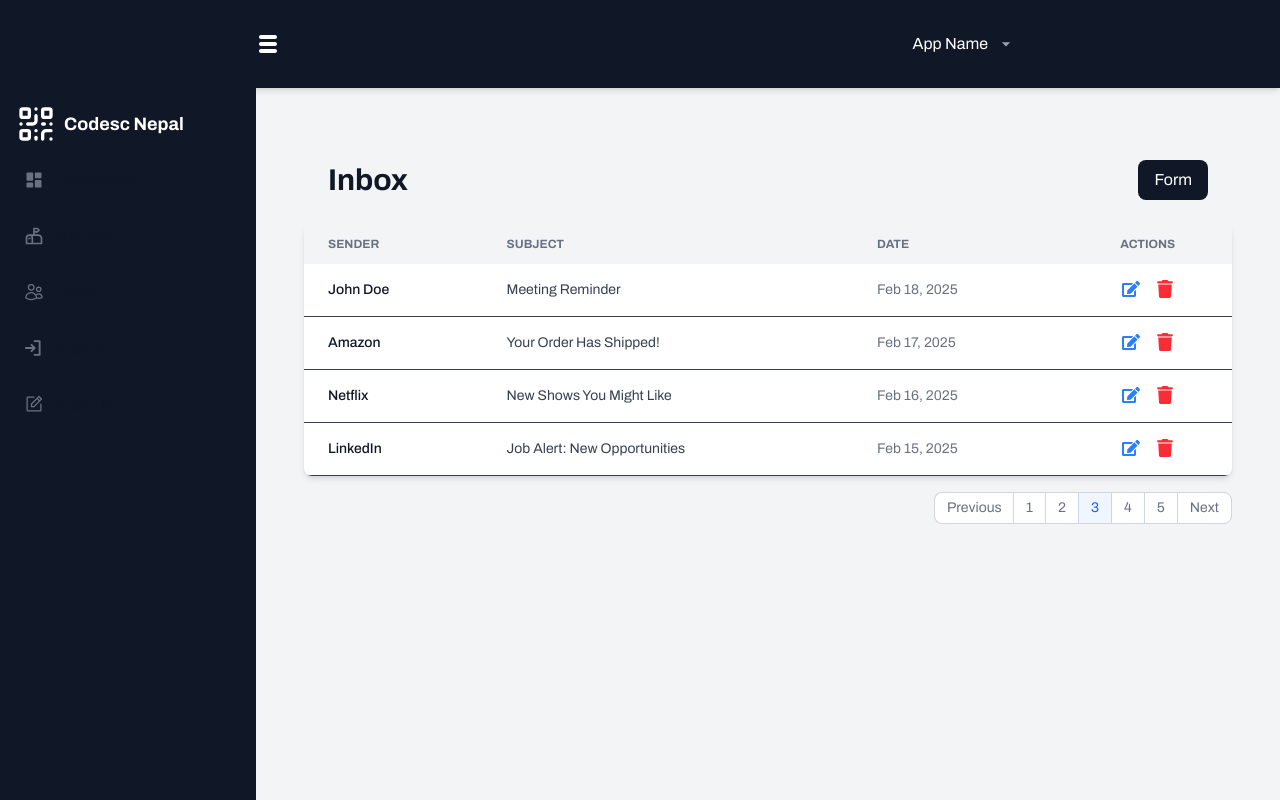
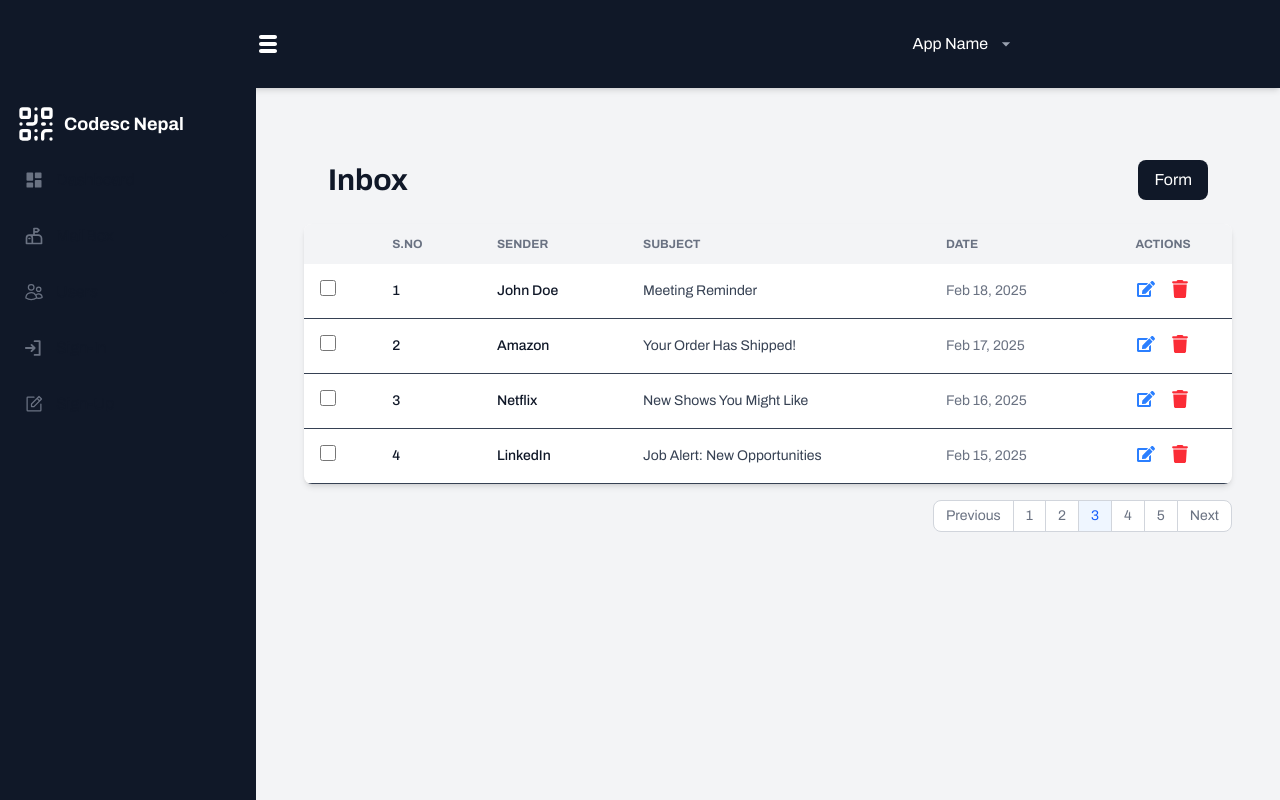
Before and after one commit to Lazypanda0316/ReacJSBasicFrontend, a React (Vite) app: page /admin-dashboard/all-mail in a window 1280 px wide. Shown: the top 800 px of the page. Built offline with nearby package versions, Linux system fonts and the light colour scheme; no server answers.

Commit message:
added scroll top as well ass miner adjustment to the code for UI

```diff
--- a/src/App.jsx
+++ b/src/App.jsx
@@ -18,6 +18,8 @@ import AdminDashboard from "./components/admin/dashboard/AdminDashboard";
 import Projects from "./pages/project/Projects";
 import AllMail from "./components/admin/allMail/AllMail";
 import AddProduct from "./components/admin/addproduct/AddProduct";
+import ScrollTop from "./pages/scrollTop/ScrollTop";
+import PageNotFound from "./pages/pageNotFound/PageNotFound";
 
 function App() {
   const [items, setItems] = useState([]);
@@ -71,9 +73,13 @@ function App() {
             <Route path="change-password" element={<ChangePassword />} />
             <Route path="order-history" element={<UserOrderHistory />} />
             <Route path="tranaction-history" element={<TranactionHistory />} />
+
           </Route>
+          <Route path="*" element={<PageNotFound/>}/>
         </Routes>
-        <Footer />
+
+        {/* <Footer /> */}
+        <ScrollTop/ >
       </Router>
     </>
   );
--- a/src/components/admin/allMail/AllMail.jsx
+++ b/src/components/admin/allMail/AllMail.jsx
@@ -1,52 +1,44 @@
-import React from "react";
+import React, { useState } from "react";
 import { FaTrash } from "react-icons/fa6";
 import { FaEdit } from "react-icons/fa";
 import { NavLink } from "react-router-dom";
 
 const AllMail = () => {
-  const emails = [
-    {
-      id: 1,
-      sender: "John Doe",
-      subject: "Meeting Reminder",
-      date: "Feb 18, 2025",
-    },
-    {
-      id: 2,
-      sender: "Amazon",
-      subject: "Your Order Has Shipped!",
-      date: "Feb 17, 2025",
-    },
-    {
-      id: 3,
-      sender: "Netflix",
-      subject: "New Shows You Might Like",
-      date: "Feb 16, 2025",
-    },
-    {
-      id: 4,
-      sender: "LinkedIn",
-      subject: "Job Alert: New Opportunities",
-      date: "Feb 15, 2025",
-    },
-  ];
+  const [emails, setEmails] = useState([
+    { id: 1, sender: "John Doe", subject: "Meeting Reminder", date: "Feb 18, 2025" },
+    { id: 2, sender: "Amazon", subject: "Your Order Has Shipped!", date: "Feb 17, 2025" },
+    { id: 3, sender: "Netflix", subject: "New Shows You Might Like", date: "Feb 16, 2025" },
+    { id: 4, sender: "LinkedIn", subject: "Job Alert: New Opportunities", date: "Feb 15, 2025" },
+  ]);
+
+  const [isModalOpen, setIsModalOpen] = useState(false);
+  const [selectedEmail, setSelectedEmail] = useState(null);
+
+  const handleDeleteClick = (email) => {
+    setSelectedEmail(email);
+    setIsModalOpen(true);
+  };
+
+  const confirmDelete = () => {
+    setEmails(emails.filter(email => email.id !== selectedEmail.id));
+    setIsModalOpen(false);
+  };
 
   return (
     <div className="p-6">
       <div className="p-6 flex justify-between items-center">
-        <h1 className="text-3xl font-bold text-gray-900 dark:text-gray-900">
-          Inbox
-        </h1>
+        <h1 className="text-3xl font-bold text-gray-900 dark:text-gray-900">Inbox</h1>
+        <NavLink to="/admin-dashboard/add-product" className="px-4 py-2 bg-gray-900 text-white rounded-lg hover:bg-blue-600">
+          Form
+        </NavLink>
+      </div>
 
-          <NavLink to="/admin-dashboard/add-product" className="px-4 py-2 bg-gray-900 text-white rounded-lg hover:bg-blue-600">
-            Form
-          </NavLink>
-
-      </div>
       <div className="relative overflow-x-auto bg-white dark:bg-gray-800 shadow-md rounded-lg">
         <table className="w-full text-sm text-left text-gray-700 dark:text-gray-400">
           <thead className="text-xs text-gray-500 uppercase bg-gray-100 dark:bg-gray-700">
             <tr>
+            <th className="px-4 py-3"></th>
+              <th className="px-6 py-3">S.NO</th>
               <th className="px-6 py-3">Sender</th>
               <th className="px-6 py-3">Subject</th>
               <th className="px-6 py-3">Date</th>
@@ -55,26 +47,17 @@ const AllMail = () => {
           </thead>
           <tbody>
             {emails.map((email) => (
-              <tr
-                key={email.id}
-                className="border-b hover:bg-gray-100 dark:hover:bg-gray-600 transition"
-              >
-                <td className="px-6 py-4 font-medium text-gray-900 dark:text-white">
-                  {email.sender}
-                </td>
+              <tr key={email.id} className="border-b hover:bg-gray-100 dark:hover:bg-gray-600 transition">
+                <td className="px-4 py-4"><input type="checkbox" className="form-checkbox h-4 w-4 accent-blue-300" /></td>
+                <td className="px-6 py-4 font-medium text-gray-900 dark:text-white">{email.id}</td>
+                <td className="px-6 py-4 font-medium text-gray-900 dark:text-white">{email.sender}</td>
                 <td className="px-6 py-4">{email.subject}</td>
                 <td className="px-6 py-4 text-gray-500">{email.date}</td>
                 <td className="px-6 py-4 flex justify-center space-x-4">
-                  <button
-                    className="text-blue-500 hover:text-blue-700"
-                    title="Edit"
-                  >
+                  <button className="text-blue-500 hover:text-blue-700" title="Edit">
                     <FaEdit size={18} />
                   </button>
-                  <button
-                    className="text-red-500 hover:text-red-700"
-                    title="Delete"
-                  >
+                  <button onClick={() => handleDeleteClick(email)} className="text-red-500 hover:text-red-700" title="Delete">
                     <FaTrash size={18} />
                   </button>
                 </td>
@@ -83,67 +66,46 @@ const AllMail = () => {
           </tbody>
         </table>
       </div>
+
+      {/* Pagination (Unchanged) */}
       <nav className="mt-4 flex justify-end">
         <ul className="inline-flex -space-x-px text-sm">
           <li>
-            <NavLink
-              to="#"
-              className="flex items-center justify-center px-3 h-8 ms-0 leading-tight text-gray-500 bg-white border border-e-0 border-gray-300 rounded-s-lg hover:bg-gray-100 hover:text-gray-700 dark:bg-gray-800 dark:border-gray-700 dark:text-gray-400 dark:hover:bg-gray-700 dark:hover:text-white"
-            >
+            <NavLink to="#" className="flex items-center justify-center px-3 h-8 ms-0 leading-tight text-gray-500 bg-white border border-gray-300 rounded-s-lg hover:bg-gray-100 hover:text-gray-700 dark:bg-gray-800 dark:border-gray-700 dark:text-gray-400 dark:hover:bg-gray-700 dark:hover:text-white">
               Previous
             </NavLink>
           </li>
+          <li><NavLink to="#" className="flex items-center justify-center px-3 h-8 leading-tight text-gray-500 bg-white border border-gray-300 hover:bg-gray-100 hover:text-gray-700 dark:bg-gray-800 dark:border-gray-700 dark:text-gray-400 dark:hover:bg-gray-700 dark:hover:text-white">1</NavLink></li>
+          <li><NavLink to="#" className="flex items-center justify-center px-3 h-8 leading-tight text-gray-500 bg-white border border-gray-300 hover:bg-gray-100 hover:text-gray-700 dark:bg-gray-800 dark:border-gray-700 dark:text-gray-400 dark:hover:bg-gray-700 dark:hover:text-white">2</NavLink></li>
+          <li><NavLink to="#" aria-current="page" className="flex items-center justify-center px-3 h-8 text-blue-600 border border-gray-300 bg-blue-50 hover:bg-blue-100 hover:text-blue-700 dark:border-gray-700 dark:bg-gray-700 dark:text-white">3</NavLink></li>
+          <li><NavLink to="#" className="flex items-center justify-center px-3 h-8 leading-tight text-gray-500 bg-white border border-gray-300 hover:bg-gray-100 hover:text-gray-700 dark:bg-gray-800 dark:border-gray-700 dark:text-gray-400 dark:hover:bg-gray-700 dark:hover:text-white">4</NavLink></li>
+          <li><NavLink to="#" className="flex items-center justify-center px-3 h-8 leading-tight text-gray-500 bg-white border border-gray-300 hover:bg-gray-100 hover:text-gray-700 dark:bg-gray-800 dark:border-gray-700 dark:text-gray-400 dark:hover:bg-gray-700 dark:hover:text-white">5</NavLink></li>
           <li>
-            <NavLink
-              to={"#"}
-              className="flex items-center justify-center px-3 h-8 leading-tight text-gray-500 bg-white border border-gray-300 hover:bg-gray-100 hover:text-gray-700 dark:bg-gray-800 dark:border-gray-700 dark:text-gray-400 dark:hover:bg-gray-700 dark:hover:text-white"
-            >
-              1
-            </NavLink>
-          </li>
-          <li>
-            <NavLink
-              to={"#"}
-              className="flex items-center justify-center px-3 h-8 leading-tight text-gray-500 bg-white border border-gray-300 hover:bg-gray-100 hover:text-gray-700 dark:bg-gray-800 dark:border-gray-700 dark:text-gray-400 dark:hover:bg-gray-700 dark:hover:text-white"
-            >
-              2
-            </NavLink>
-          </li>
-          <li>
-            <NavLink
-              to={"#"}
-              aria-current="page"
-              className="flex items-center justify-center px-3 h-8 text-blue-600 border border-gray-300 bg-blue-50 hover:bg-blue-100 hover:text-blue-700 dark:border-gray-700 dark:bg-gray-700 dark:text-white"
-            >
-              3
-            </NavLink>
-          </li>
-          <li>
-            <NavLink
-              to={"#"}
-              className="flex items-center justify-center px-3 h-8 leading-tight text-gray-500 bg-white border border-gray-300 hover:bg-gray-100 hover:text-gray-700 dark:bg-gray-800 dark:border-gray-700 dark:text-gray-400 dark:hover:bg-gray-700 dark:hover:text-white"
-            >
-              4
-            </NavLink>
-          </li>
-          <li>
-            <NavLink
-              to={"#"}
-              className="flex items-center justify-center px-3 h-8 leading-tight text-gray-500 bg-white border border-gray-300 hover:bg-gray-100 hover:text-gray-700 dark:bg-gray-800 dark:border-gray-700 dark:text-gray-400 dark:hover:bg-gray-700 dark:hover:text-white"
-            >
-              5
-            </NavLink>
-          </li>
-          <li>
-            <NavLink
-              to={"#"}
-              className="flex items-center justify-center px-3 h-8 leading-tight text-gray-500 bg-white border border-gray-300 rounded-e-lg hover:bg-gray-100 hover:text-gray-700 dark:bg-gray-800 dark:border-gray-700 dark:text-gray-400 dark:hover:bg-gray-700 dark:hover:text-white"
-            >
+            <NavLink to="#" className="flex items-center justify-center px-3 h-8 leading-tight text-gray-500 bg-white border border-gray-300 rounded-e-lg hover:bg-gray-100 hover:text-gray-700 dark:bg-gray-800 dark:border-gray-700 dark:text-gray-400 dark:hover:bg-gray-700 dark:hover:text-white">
               Next
             </NavLink>
           </li>
         </ul>
       </nav>
+
+      {/* Delete Confirmation Modal */}
+      {isModalOpen && (
+        <div className="fixed inset-0 bg-opacity-50 flex justify-center items-center">
+        <div className="bg-white p-6 rounded-lg shadow-lg w-[500px]"> {/* Increased width */}
+          <h2 className="text-xl font-semibold">Confirm Delete</h2>
+          <p>Are you sure you want to delete?</p>
+          <div className="mt-4 flex justify-end space-x-4">
+            <button onClick={() => setIsModalOpen(false)} className="px-4 py-2 bg-gray-300 rounded-lg">
+              Cancel
+            </button>
+            <button onClick={confirmDelete} className="px-4 py-2 bg-red-600 text-white rounded-lg">
+              Delete
+            </button>
+          </div>
+        </div>
+      </div>
+
+      )}
     </div>
   );
 };
--- /dev/null
+++ b/src/pages/pageNotFound/PageNotFound.jsx
@@ -0,0 +1,34 @@
+import React from 'react';
+import { NavLink } from 'react-router-dom';
+
+const PageNotFound = () => {
+  return (
+    <>
+      {/* Header Text Section */}
+      <div className="flex flex-col items-center justify-center space-y-4 ">
+        <h1 className="text-6xl font-bold text-black">404</h1>
+        <p className="text-2xl text-black">Page Not Found</p>
+      </div>
+
+      <div className="flex justify-center items-center w-full h-screen -mt-40">
+  <img
+    src="/images/pagenotfound.jpg"
+    alt="Page Not Found"
+    className="w-auto h-150 max-w-4xl object-cover opacity-90"
+  />
+</div>
+
+<div className="flex justify-center items-center -mt-40">
+  <NavLink
+    to="/"
+    className="w-40 px-4 py-2 bg-gradient-to-r from-pink-500 to-blue-500 text-white rounded-lg text-center hover:bg-gradient-to-r hover:from-pink-600 hover:to-blue-600 transition duration-300 ease-in-out"
+  >
+    Home
+  </NavLink>
+</div>
+
+    </>
+  );
+};
+
+export default PageNotFound;
--- a/src/pages/project/Projects.jsx
+++ b/src/pages/project/Projects.jsx
@@ -4,42 +4,39 @@ import { setClearError } from "../../redux/features/authSlice/authSlice";
 import { getProducts } from "../../redux/actionSlice/authAction/authAction";
 
 const Projects = () => {
-
-  const {isLoading,error,products} = useSelector((state)=>state.auth)
-  const dispatch = useDispatch()
+  const { isLoading, error, products } = useSelector((state) => state.auth);
+  const dispatch = useDispatch();
   const [isModalOpen, setIsModalOpen] = useState(false);
 
-  useEffect(()=>{
-    dispatch(getProducts())
-  },[dispatch])
+  useEffect(() => {
+    dispatch(getProducts());
+  }, [dispatch]);
 
-  useEffect(()=>{
-    if(error){
-      dispatch(setClearError())
+  useEffect(() => {
+    if (error) {
+      dispatch(setClearError());
     }
-  },[dispatch,error])
+  }, [dispatch, error]);
 
-
-
-  if(isLoading){
-    return <h1>Loading....</h1>
+  if (isLoading) {
+    return <h1 className="text-center text-2xl font-bold text-gray-700">Loading...</h1>;
   }
 
-return(
-  <div>
-    {products?.map((item)=>(
-      <div key={item.id}>
-        <h1>{item.name}</h1>
-        <p>{item.descriptions}</p>
-        <p>{item.price}</p>
-        <img src={item.image}alt={item.name}/>
+  return (
+    <div className="container mx-auto px-4 py-6">
+      <h1 className="text-3xl font-bold text-center mb-6">Projects</h1>
+      <div className="grid grid-cols-1 md:grid-cols-2 lg:grid-cols-3 gap-6">
+        {products?.map((item) => (
+          <div key={item.id} className="bg-white shadow-lg rounded-lg p-4 hover:shadow-xl transition">
+            <img src={item.image} alt={item.name} className="w-full h-48 object-cover rounded-md mb-4" />
+            <h2 className="text-xl font-semibold text-gray-800">{item.name}</h2>
+            <p className="text-gray-600 text-sm mt-2">{item.descriptions}</p>
+            <p className="text-lg font-bold text-green-600 mt-2">${item.price}</p>
+          </div>
+        ))}
       </div>
-    )
-    )}
-  </div>
-)
-}
-
-
+    </div>
+  );
+};
 
 export default Projects;
--- /dev/null
+++ b/src/pages/scrollTop/ScrollTop.jsx
@@ -0,0 +1,58 @@
+import React, { useState, useEffect } from 'react';
+import { FaLongArrowAltUp } from 'react-icons/fa';
+
+const ScrollTop = () => {
+  const [isVisible, setIsVisible] = useState(false);
+
+  // Function to scroll to top
+  const scrollToTop = () => {
+    window.scrollTo({
+      top: 0,
+      behavior: 'smooth',
+    });
+  };
+
+  // Track scroll position and show/hide the button based on scroll
+  useEffect(() => {
+    const handleScroll = () => {
+      if (window.scrollY > 300) {
+        setIsVisible(true); // Show button when scroll is over 300px
+      } else {
+        setIsVisible(false); // Hide button when scrolled back to top
+      }
+    };
+
+    window.addEventListener('scroll', handleScroll);
+
+    // Cleanup event listener
+    return () => window.removeEventListener('scroll', handleScroll);
+  }, []);
+
+  return (
+    <div>
+      {/* Scroll to top button */}
+      {isVisible && (
+        <button
+          onClick={scrollToTop}
+          style={{
+            position: 'fixed',
+            bottom: '20px',
+            right: '20px',
+            backgroundColor: '#1D4ED8',
+            color: 'white',
+            border: 'none',
+            borderRadius: '50%',
+            padding: '15px',
+            fontSize: '20px',
+            cursor: 'pointer',
+            transition: 'opacity 0.3s ease',
+          }}
+        >
+          <FaLongArrowAltUp size={24} />
+        </button>
+      )}
+    </div>
+  );
+};
+
+export default ScrollTop;
```
Also changed, not shown: public/images/pagenotfound.jpg (added).
